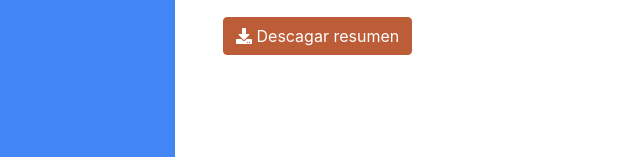
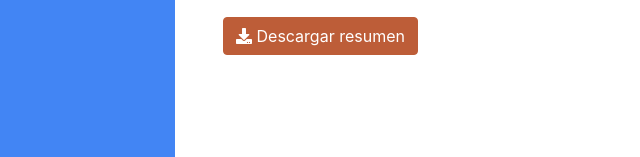
Before and after one commit to alonsoTI/CV, a plain HTML site: page index.html in a window 1280 px wide. Shown: the part 643-800 px from the top of the page, 97-737 px from the left. Drawn offline with Linux system fonts and the light colour scheme; a web font is replaced by a local one.

Commit message:
Corrección

```diff
--- a/index.html
+++ b/index.html
@@ -84,7 +84,7 @@
         </div>
 
         <a href="Victor Alonso Lliuya Villagaray.pdf" download="Victor Alonso Lliuya Villagaray" target="blank">
-          <button type="button" style="margin-top: 20px; color:white; background: #bd5d38; border-color:#bd5d38"  class="btn btn-warning"><i class="fas fa-download"></i>  Descagar resumen</button>
+          <button type="button" style="margin-top: 20px; color:white; background: #bd5d38; border-color:#bd5d38"  class="btn btn-warning"><i class="fas fa-download"></i>  Descargar resumen</button>
         </a>
 
       </div>
```
